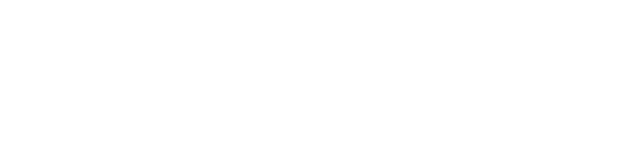
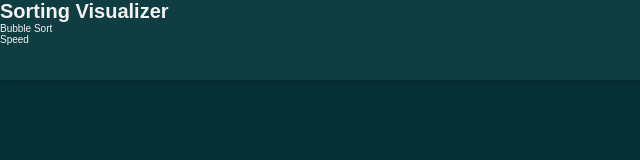
Before and after one commit to gabriel-hahn/sorting-visualizer, a website built with webpack: page index.html in a window 1280 px wide. Shown: the whole page, without its empty margins (0-640 px from the left). Built offline with nearby package versions, Linux system fonts and the light colour scheme.

Commit message:
Initial HTML and CSS structure

```diff
--- a/index.html
+++ b/index.html
@@ -3,10 +3,32 @@
 <head>
   <meta charset="UTF-8">
   <meta name="viewport" content="width=device-width, initial-scale=1.0">
+
+  <link rel="stylesheet" href="./styles/global.css">
+  <link rel="stylesheet" href="./styles/styles.css">
   <title>Sorting Visualizer</title>
 </head>
 <body>
+  <div class="container">
+    <header data-js="header" class="header">
+      <h1>Sorting Visualizer</h1>
 
+      <ul data-js="sort-types">
+        <li>Bubble Sort</li>
+      </ul>
+
+      <ul data-js="sort-options">
+        <li>Speed</li>
+      </ul>
+    </header>
+    <section data-js="visualizer">
+      <ul data-js="list">
+        <li></li>
+        <li></li>
+        <li></li>
+      </ul>
+    </section>
+  </div>
   <script src="./dist/bundle.js"></script>
 </body>
 </html>
--- /dev/null
+++ b/styles/global.css
@@ -0,0 +1,41 @@
+:root {
+  --color-green-primary: #2DE79F;
+  --color-green-secondary: #07D280;
+  --color-green-thirdy: #01B267;
+  --color-green-dark: #019351;
+  --color-grey-primary: #32676A;
+  --color-grey-secondary: #1F4F53;
+  --color-grey-thirdy: #103D42;
+  --color-grey-dark: #053137;
+  --color-white: #f3f3f3;
+  --color-black: #1b1b1b;
+}
+
+* {
+  padding: 0;
+  margin: 0;
+  outline: 0;
+  box-sizing: border-box;
+  overflow: hidden;
+}
+
+body {
+  font-size: 62.5%;
+  color: var(--color-white);
+  background: var(--color-grey-dark);
+  font-family: Arial, Helvetica, sans-serif;
+  text-rendering: optimizeLegibility !important;
+  -webkit-font-smoothing: antialiased !important;
+}
+
+html, body, #root {
+  height: 100%;
+}
+
+input, button {
+  font-family: Arial, Helvetica, sans-serif;
+}
+
+button {
+  cursor: pointer;
+}
--- /dev/null
+++ b/styles/styles.css
@@ -0,0 +1,6 @@
+.header {
+  height: 10vh;
+  min-height: 70px;
+  background: var(--color-grey-thirdy);
+  box-shadow: 2px 2px 10px rgba(0, 0, 0, 0.2);
+}
```
